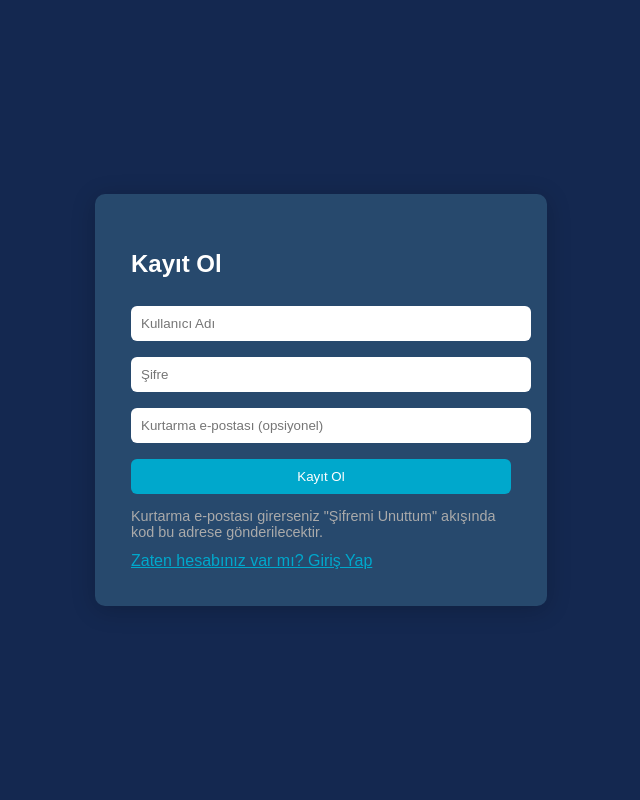
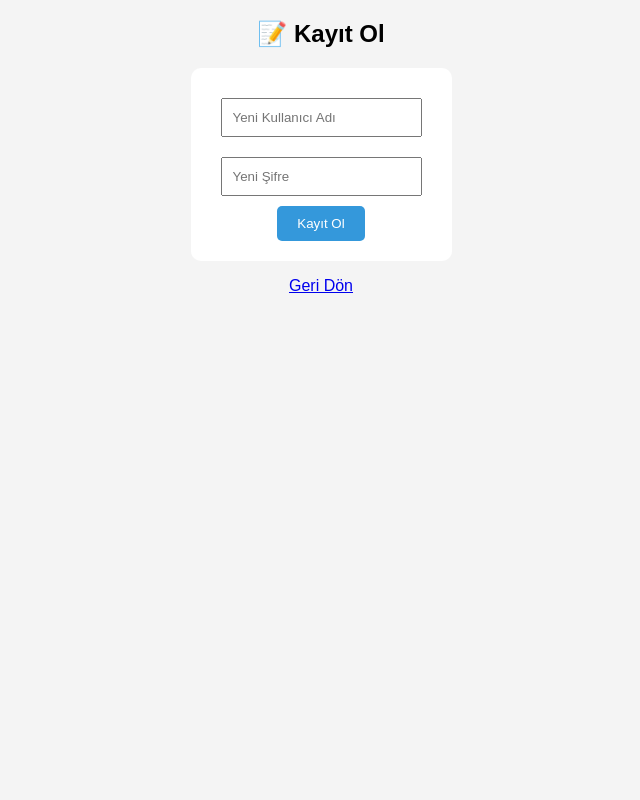
Before and after one commit to tiyatrosahnede221-collab/misgibimantar, a Flask app: page /register in a window 1280 px wide. Shown: the whole page, without its empty margins (319-959 px from the left). Run offline with Flask 3, Linux system fonts and the light colour scheme.

Commit message:
register.html

```diff
--- a/templates/register.html
+++ b/templates/register.html
@@ -1,33 +1,12 @@
 <!DOCTYPE html>
 <html>
-<head>
-    <meta charset="utf-8">
-    <title>Kayıt Ol</title>
-    <style>
-        body { background:#142850; color:#fff; font-family:Arial; display:flex; justify-content:center; align-items:center; height:100vh; margin:0;}
-        .box { background:#27496d; padding:36px; border-radius:10px; box-shadow:0 4px 24px rgba(0,0,0,0.2); width:380px;}
-        input, button { margin:8px 0; padding:10px; border-radius:6px; border:none; width:100%; }
-        button { background:#00a8cc; color:#fff; cursor:pointer;}
-        .note { color:#aaa; font-size:0.9em; margin-top:6px;}
-        .error { color:#f66; }
-    </style>
-</head>
-<body>
-    <div class="box">
-        <h2>Kayıt Ol</h2>
-        {% if hata %}<div class="error">{{ hata }}</div>{% endif %}
-        <form method="post" autocomplete="off">
-            <input type="text" name="username" placeholder="Kullanıcı Adı" required>
-            <input type="password" name="password" placeholder="Şifre" required>
-            <input type="email" name="recovery_email" placeholder="Kurtarma e-postası (opsiyonel)">
-            <button type="submit">Kayıt Ol</button>
-        </form>
-        <div class="note">
-            Kurtarma e-postası girerseniz "Şifremi Unuttum" akışında kod bu adrese gönderilecektir.
-        </div>
-        <div style="margin-top:12px;">
-            <a href="{{ url_for('login') }}" style="color:#00a8cc;">Zaten hesabınız var mı? Giriş Yap</a>
-        </div>
-    </div>
+<body style="font-family:sans-serif; text-align:center; background:#f4f4f4;">
+    <h2>📝 Kayıt Ol</h2>
+    <form action="{{ url_for('register') }}" method="POST" style="background:white; padding:20px; display:inline-block; border-radius:10px;">
+        <input type="text" name="u" placeholder="Yeni Kullanıcı Adı" required style="margin:10px; padding:10px;"><br>
+        <input type="password" name="p" placeholder="Yeni Şifre" required style="margin:10px; padding:10px;"><br>
+        <button type="submit" style="padding:10px 20px; background:#3498db; color:white; border:none; border-radius:5px;">Kayıt Ol</button>
+    </form>
+    <p><a href="{{ url_for('login') }}">Geri Dön</a></p>
 </body>
 </html>
```
